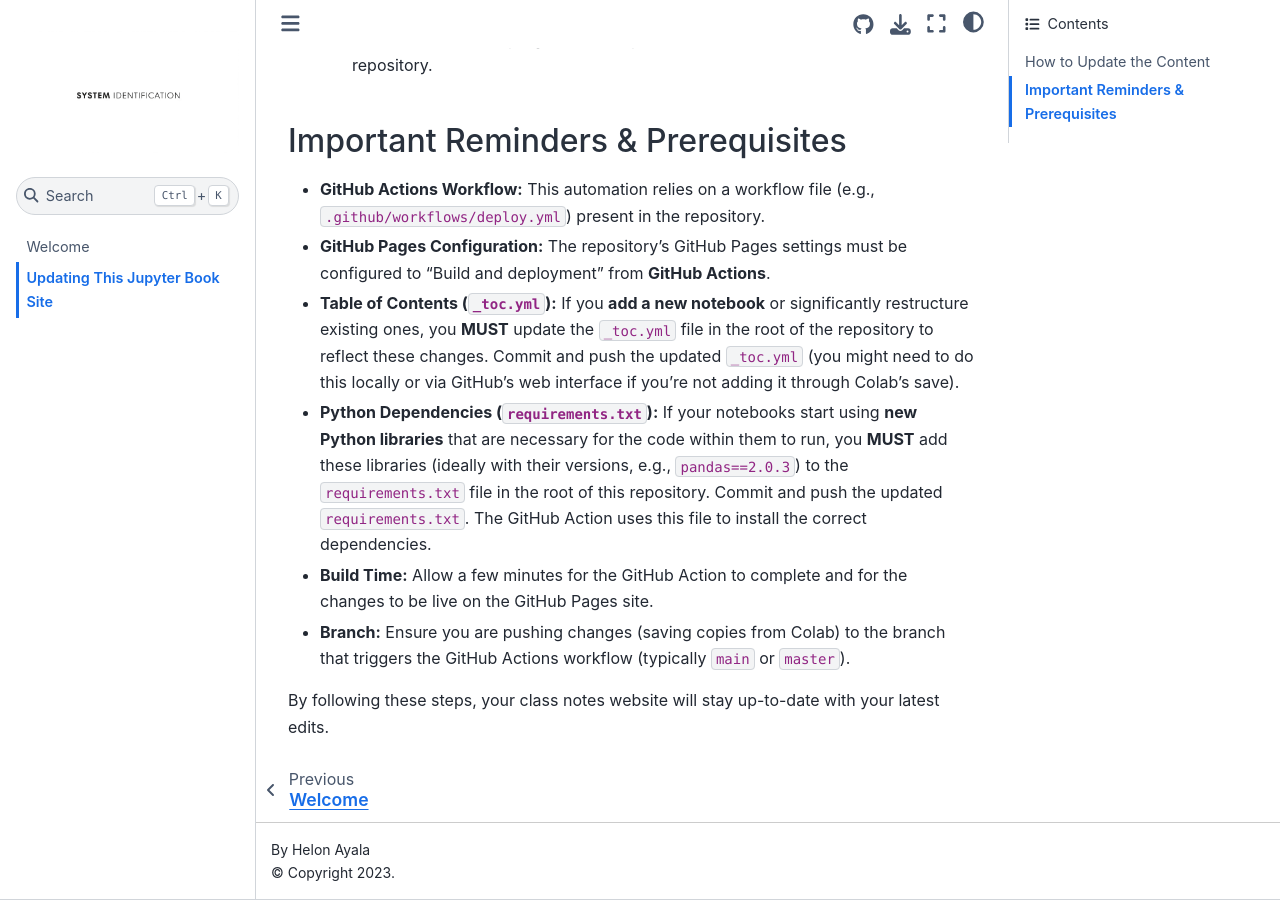
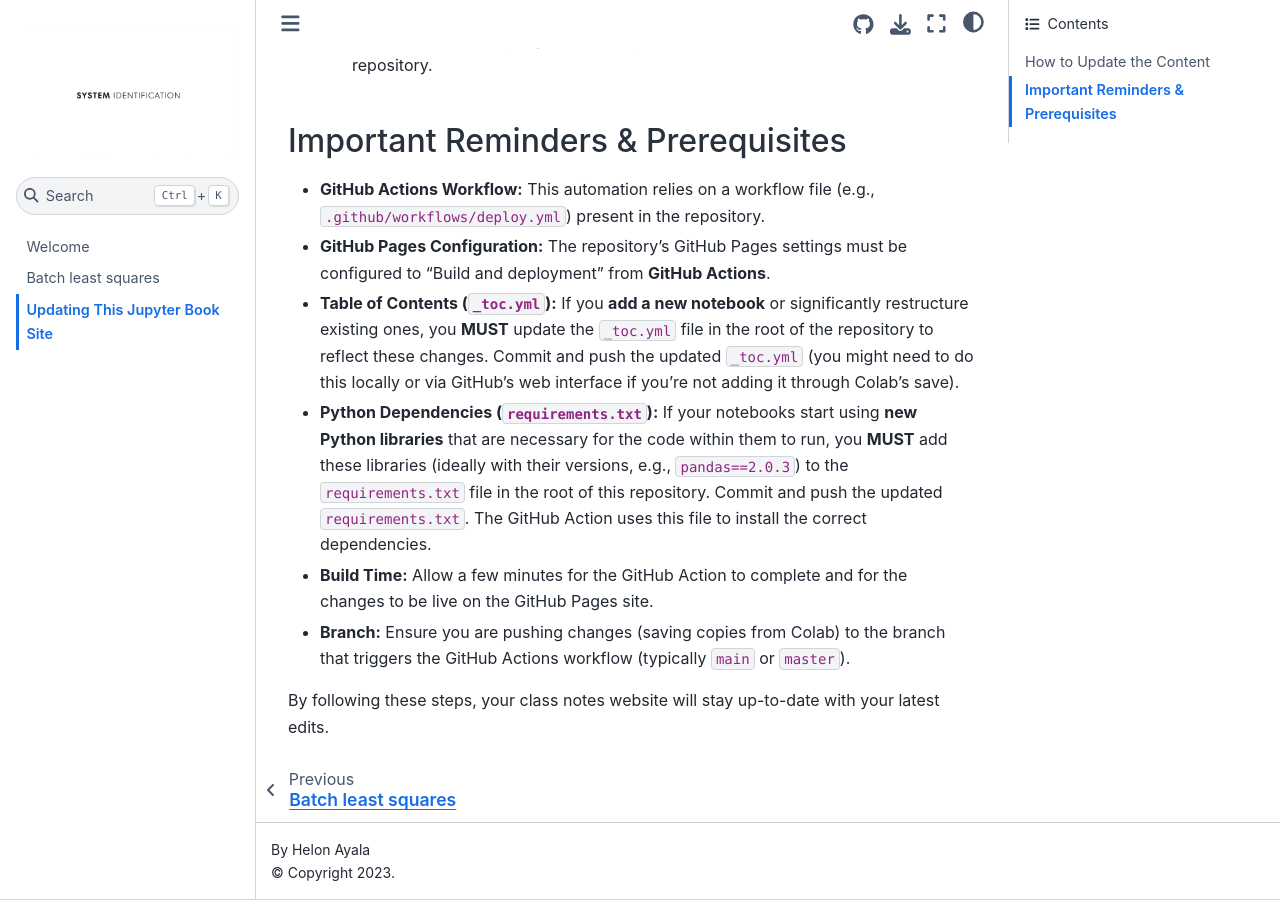
Before and after one commit to helonayala/sysid, a Jupyter Book: the page built from how_to_update.md, in a window 1280 px wide and 900 px high, scrolled down 847 px. Built offline with Jupyter Book 1.0.4 settings and Sphinx 7.4.7 and the Sphinx Book theme 1.1.4, drawn with Linux system fonts in a browser that asks for light colours; pages that are not in the unit, such as notebooks, are missing from menus; some of the changed lines change nothing that is shown.

Commit message:
Update _toc.yml

```diff
--- a/_toc.yml
+++ b/_toc.yml
@@ -4,5 +4,5 @@
 format: jb-book
 root: README
 chapters:
-- file: 01_batch_least_squares
+- file: batch_least_squares
 - file: how_to_update
```
